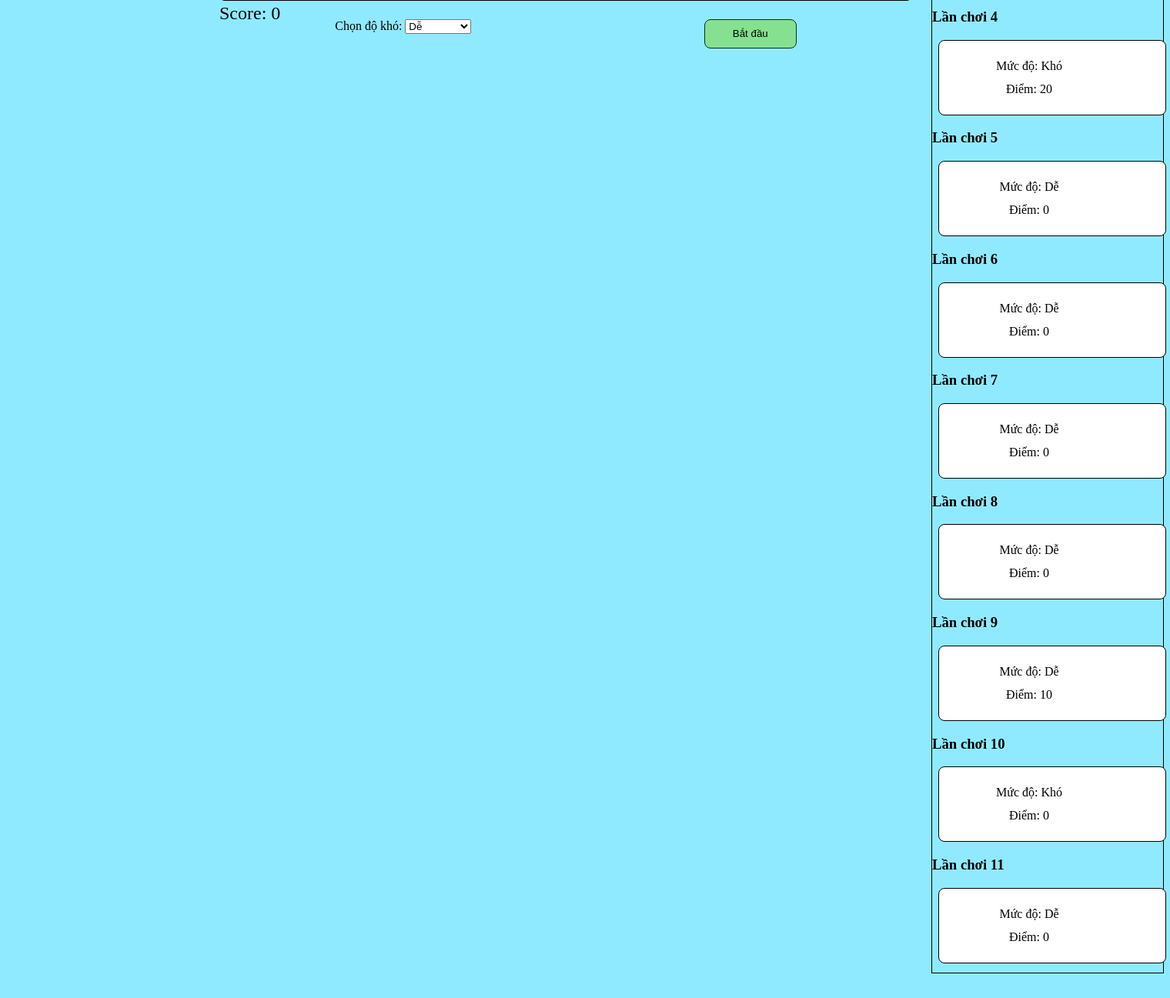
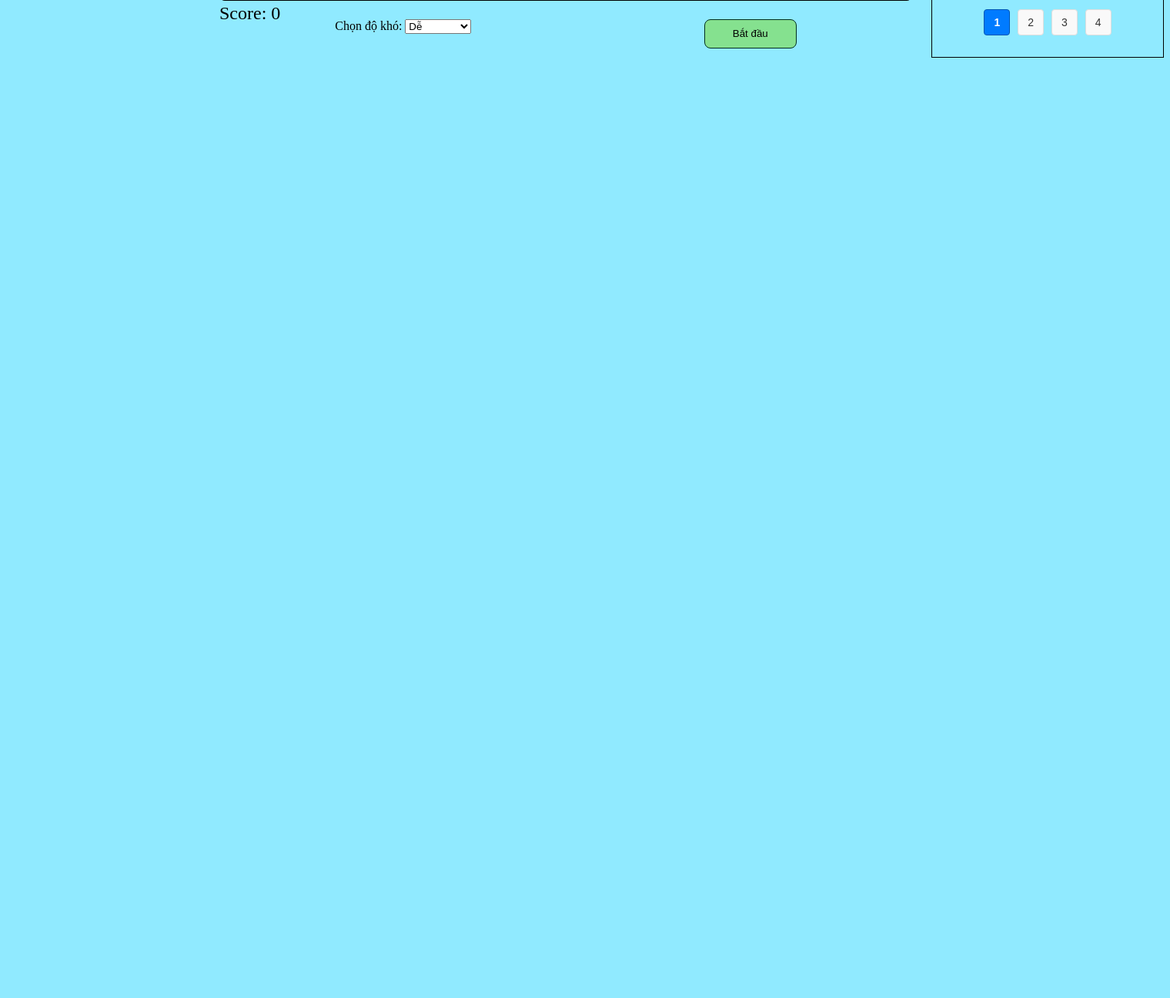
Before and after one commit to trnguyen123/Snake-game-web, a Django app: page / in a window 1520 px wide. Shown: the part 613-1910 px from the top of the page at 77% size. After the commit the page ends 688 px from the top, so only its background shows below. Run offline with Django 5.2, Linux system fonts and the light colour scheme; data comes from the database, SQL or seed files in the repository; both versions use the stored data as it was after the commit.

Commit message:
cập nhật phân trang

```diff
--- a/game/templates/index.html
+++ b/game/templates/index.html
@@ -126,6 +126,39 @@
             width: 290px;
             text-align:center;
         }
+        .pagination_controls {
+            display: flex;
+            justify-content: center;
+            align-items: center;
+            gap: 10px;
+            margin-top: 20px;
+        }
+
+        .pagination_button {
+            padding: 8px 12px;
+            border: 1px solid #ddd;
+            border-radius: 4px;
+            background-color: #f9f9f9;
+            color: #333;
+            cursor: pointer;
+            font-size: 14px;
+            transition: all 0.3s ease;
+        }
+
+        .pagination_button:hover {
+            background-color: #007BFF;
+            color: #fff;
+            border-color: #007BFF;
+        }
+
+        .pagination_button.active {
+            background-color: #007BFF;
+            color: #fff;
+            font-weight: bold;
+            border-color: #0056b3;
+            pointer-events: none;
+        }
+
     </style>
     <body>
         <div class="game_heading">
@@ -174,8 +207,13 @@
                     <button id="startGameButton" class="game_playing game_playting_functions_start">Bắt đầu</button>
                 </div>
             </div>
-            <div id="playing_history_attributes" class="playing_history">
-                <!-- Phần lịch sử chơi sẽ được JavaScript cập nhật động -->
+            <div id="playing_history_attributes">
+                <div class="playing_history">
+                    <!-- Lịch sử chơi sẽ được JavaScript thêm vào đây -->
+                </div>
+                <div id="pagination_controls" class="pagination_controls">
+                    <!-- Các nút phân trang sẽ được JavaScript thêm vào đây -->
+                </div>
             </div>
         </div>
         <script>
@@ -449,26 +487,52 @@
                     console.error("Lỗi:", error);
                 });
             }
-                // Hàm hiển thị lịch sử chơi
+            // Hàm hiển thị lịch sử
             function displayPlayingHistory() {
+                const itemsPerPage = 3; // Số lượng mục mỗi trang
+                let currentPage = 1; // Trang hiện tại
+                let totalPages = 0; // Tổng số trang
+
+                // Chọn phần tử DOM
+                const historyContainer = document.querySelector('.playing_history'); // Chỉ lấy phần lịch sử
+                const paginationControls = document.getElementById('pagination_controls'); // Lấy phần phân trang riêng
+
+                // Hàm tải dữ liệu lịch sử chơi từ API
+                function fetchHistory() {
                     fetch('/api/get-history/')
                         .then(response => response.json())
                         .then(history => {
-                        const historyContainer = document.getElementById('playing_history_attributes');
-                        historyContainer.innerHTML = '';
+                            totalPages = Math.ceil(history.length / itemsPerPage);
 
                             if (history.length === 0) {
                                 historyContainer.innerHTML = '<p>Chưa có lịch sử chơi nào!</p>';
+                                paginationControls.innerHTML = ''; // Xóa phân trang nếu không có dữ liệu
                                 return;
                             }
 
-                        history.forEach((entry, index) => {
+                            // Hiển thị dữ liệu trang đầu tiên
+                            renderPage(history, currentPage);
+                            createPaginationControls(history);
+                        })
+                        .catch(error => {
+                            console.error("Lỗi khi lấy lịch sử chơi:", error);
+                        });
+                }
+
+                // Hàm hiển thị dữ liệu cho một trang
+                function renderPage(history, page) {
+                    historyContainer.innerHTML = ''; // Chỉ xóa lịch sử, không ảnh hưởng phân trang
+                    const start = (page - 1) * itemsPerPage;
+                    const end = start + itemsPerPage;
+
+                    const pageItems = history.slice(start, end);
+                    pageItems.forEach((entry, index) => {
                         const { difficulty, score, played_at } = entry;
 
                         const historyItem = `
                             <div class="playing_history playing_history_user">
                                 <div class="playing_history playing_history_user_title">
-                                        <h3>Lần chơi ${index + 1}</h3>
+                                    <h3>Lần chơi ${start + index + 1}</h3>
                                 </div>
                                 <div class="playing_history playing_history_user_child">
                                     <div class="playing_history playing_history_user_child_difficulty">
@@ -485,11 +549,32 @@
 
                         historyContainer.innerHTML += historyItem;
                     });
-                    })
-                    .catch(error => {
-                        console.error("Lỗi khi lấy lịch sử chơi:", error);
+                }
+
+                // Hàm tạo điều khiển phân trang
+                function createPaginationControls(history) {
+                    paginationControls.innerHTML = ''; // Xóa phân trang cũ
+
+                    for (let i = 1; i <= totalPages; i++) {
+                        const pageButton = document.createElement('button');
+                        pageButton.textContent = i;
+                        pageButton.classList.add('pagination_button');
+                        if (i === currentPage) pageButton.classList.add('active');
+                        pageButton.addEventListener('click', () => {
+                            currentPage = i;
+                            renderPage(history, currentPage);
+                            createPaginationControls(history); // Cập nhật lại nút phân trang
                         });
+                        paginationControls.appendChild(pageButton);
                     }
+                }
+
+                // Gọi hàm tải lịch sử
+                fetchHistory();
+            }
+
+            // Gọi hàm hiển thị lịch sử
+            displayPlayingHistory();
 
 
             // Gọi hàm hiển thị khi tải trang
```
Also changed, not shown: db.sqlite3. Lines whose indentation alone changed are shown as unchanged.
